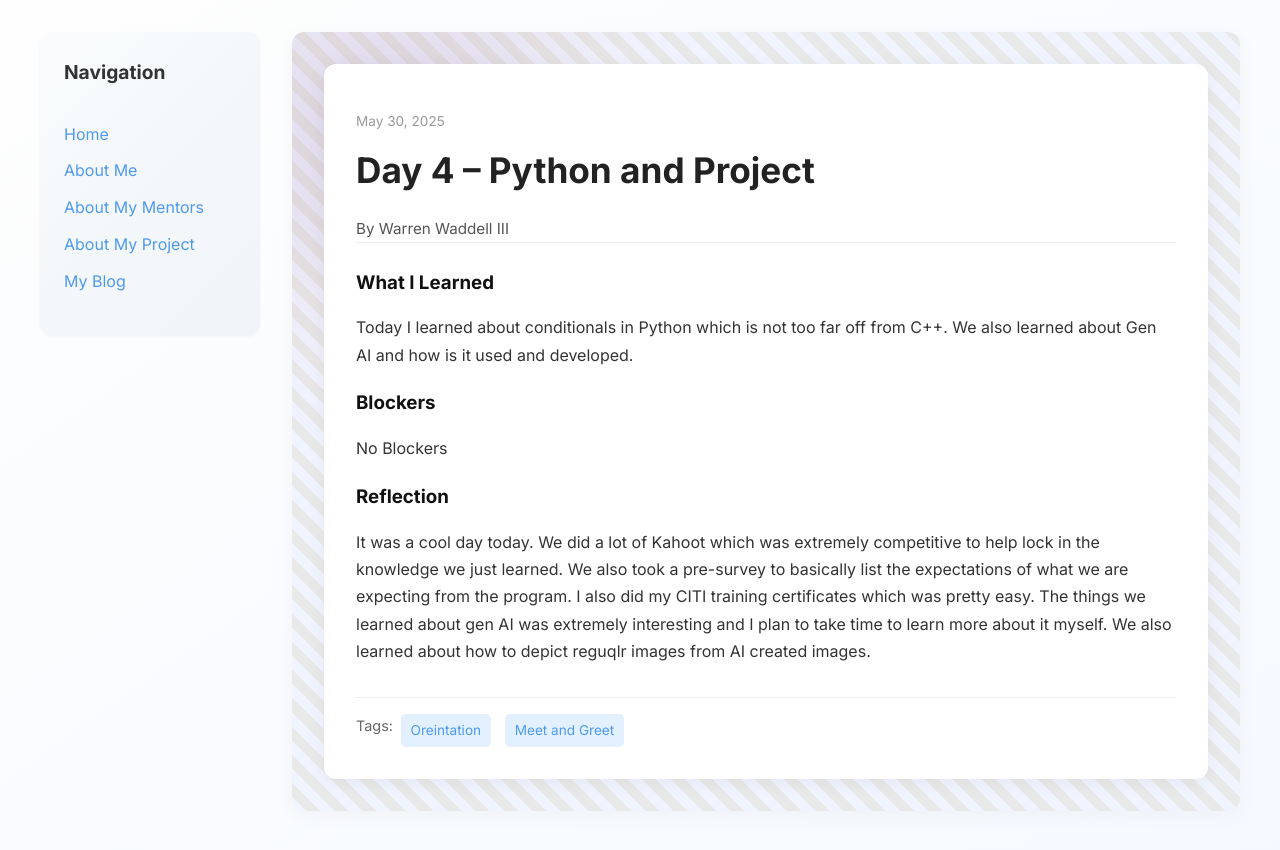
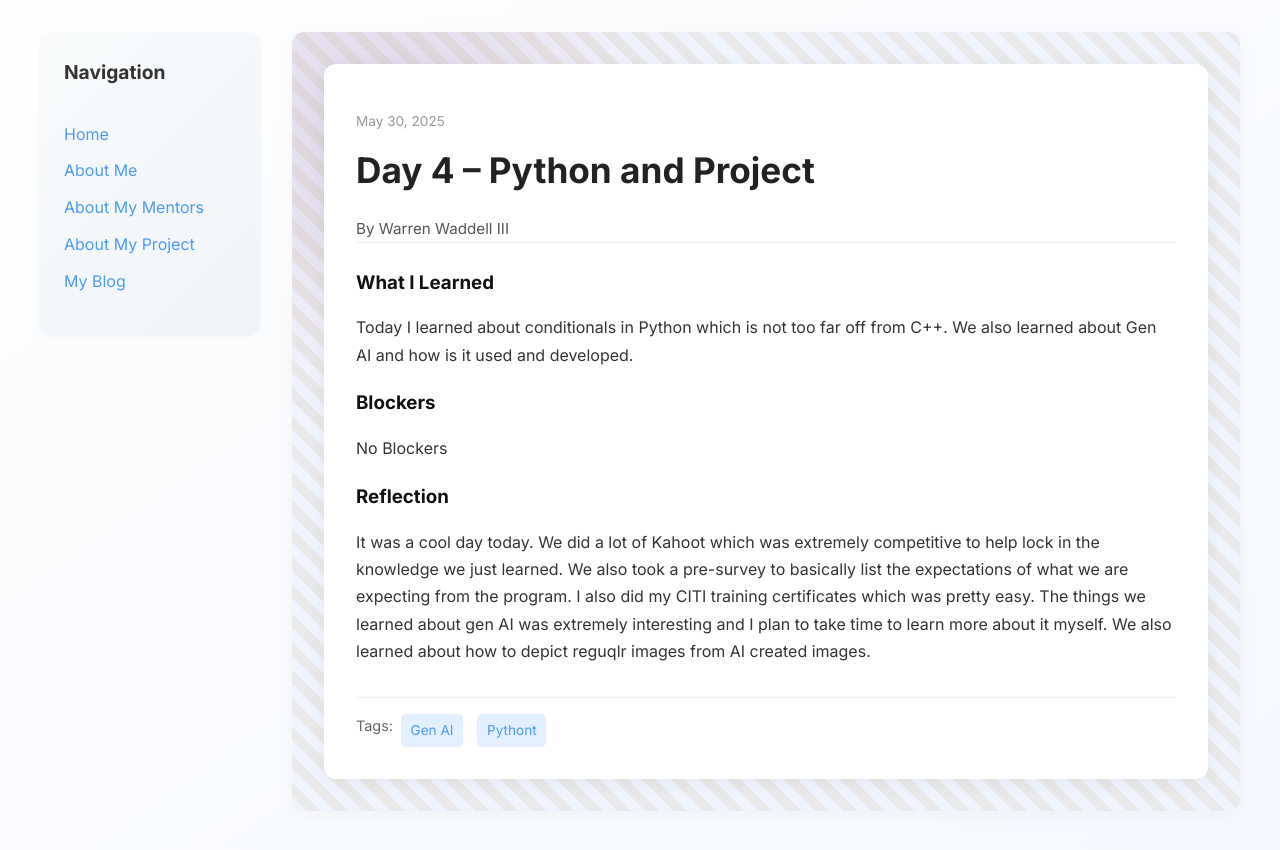
Before and after one commit to Waddelltre3/Waddelltre3.github.io, a Jekyll site: the page built from _posts/2025-05-30-day-4.md, in a window 1280 px wide. Shown: the top 850 px of the page. Built offline with Jekyll 4.4.1, drawn with Linux system fonts in a browser that asks for light colours.

Commit message:
Update 2025-05-30-day-4.md

```diff
--- a/_posts/2025-05-30-day-4.md
+++ b/_posts/2025-05-30-day-4.md
@@ -4,7 +4,7 @@ title: "Day 4 – Python and Project"
 date: 2025-05-30
 author: Warren Waddell III
 permalink: /day1.html
-tags: ["Oreintation", "Meet and Greet"]
+tags: ["Gen AI", "Pythont"]
 
 what_i_learned: |
   Today I learned about conditionals in Python which is not too far off from C++. We also learned about Gen AI and how is it used and developed.
```
